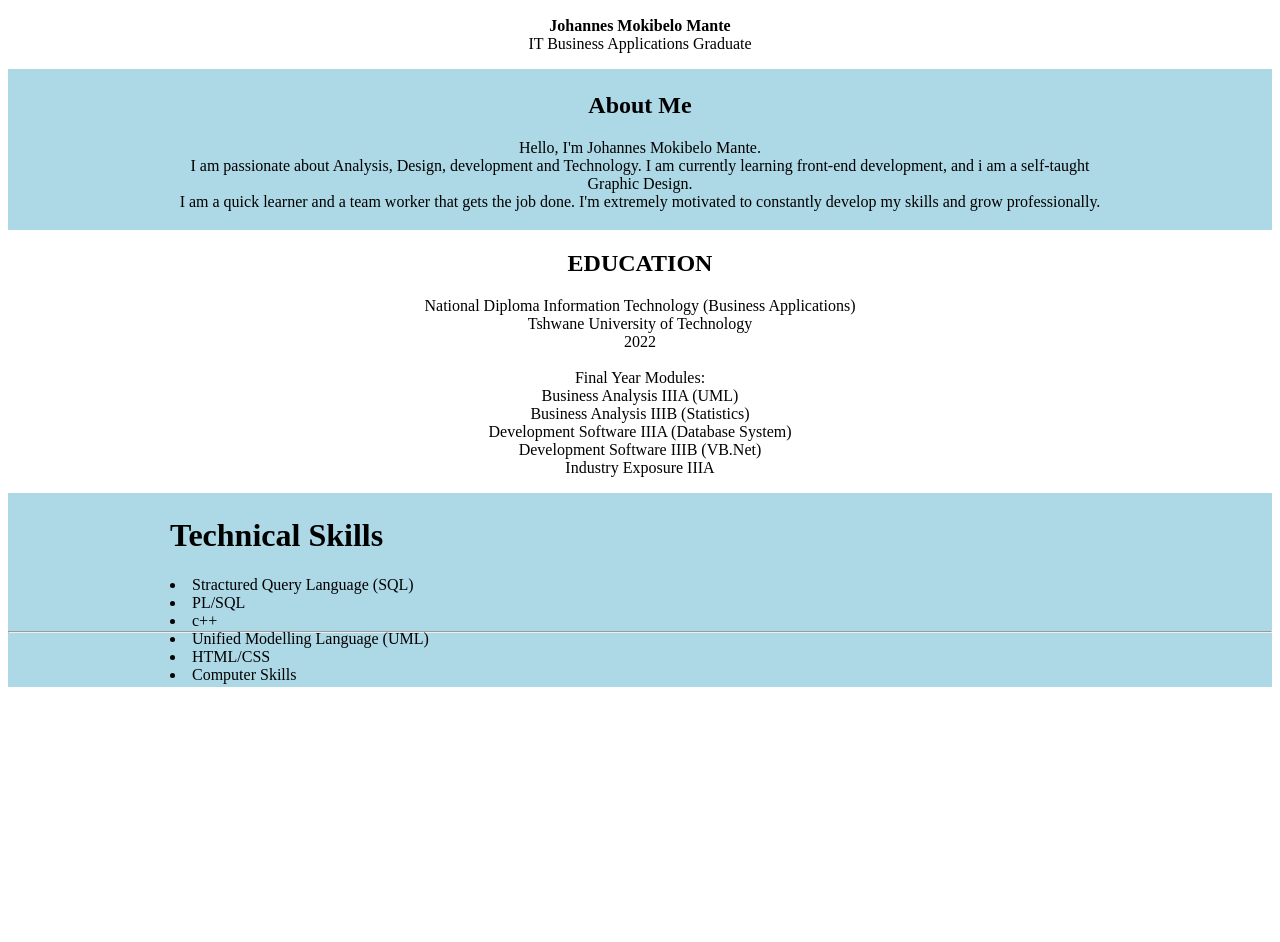
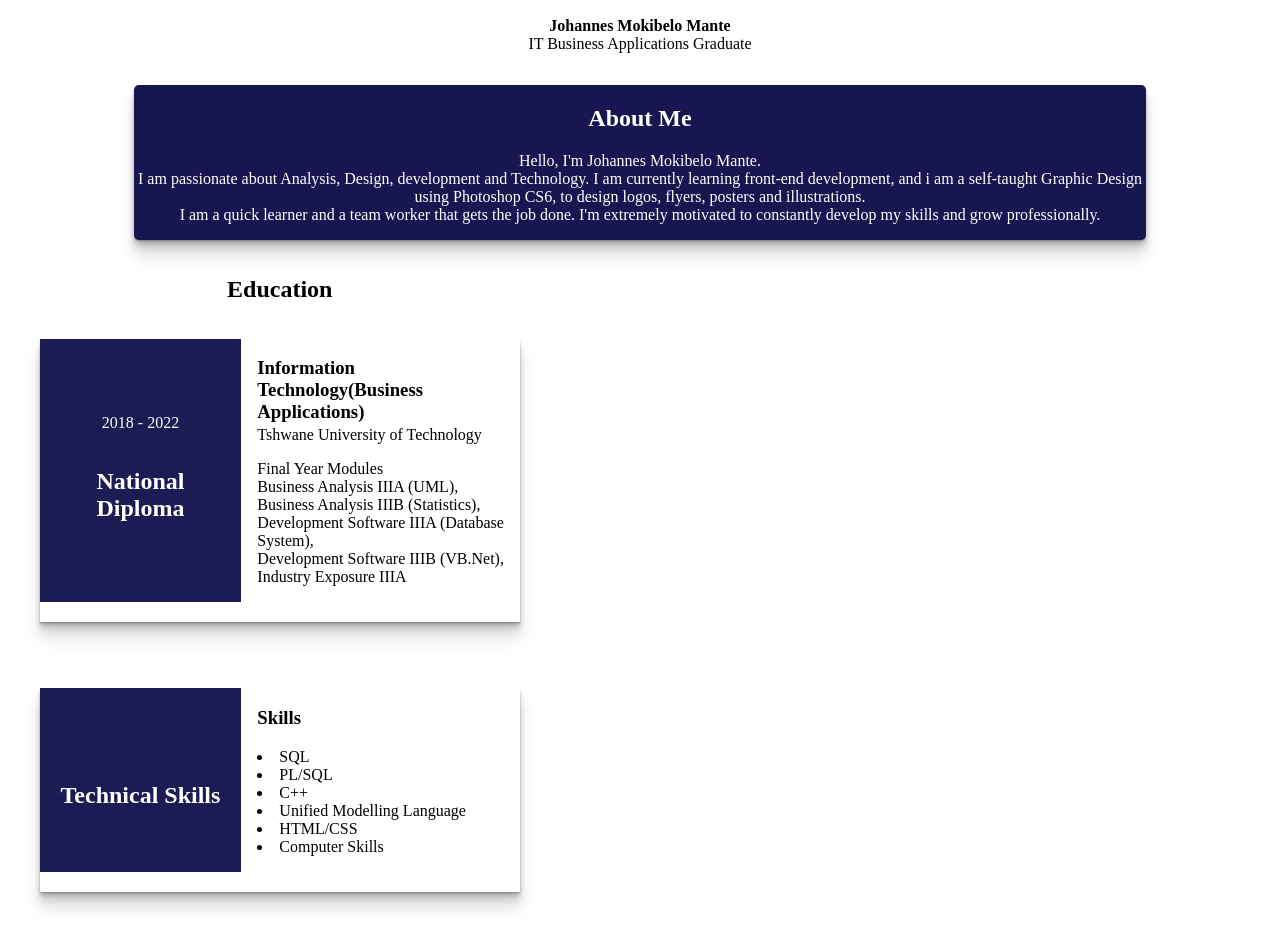
Before and after one commit to mantejohannes/bootcamp2023, a plain HTML site: page about.html in a window 1280 px wide. Shown: the part 360-1302 px from the top of the page. Before the commit the page ends 1047 px from the top, so only its background shows below. Drawn offline with Linux system fonts and the light colour scheme; files whose address does not match are found by name.

Commit message:
second commit

```diff
--- a/about.html
+++ b/about.html
@@ -1,6 +1,10 @@
 <!DOCTYPE html>
 <html>
 <title>About Us</title>
+
+<head>
+  <link rel="stylesheet"  href="./style.css" />
+</head>
 
 <body>
 
@@ -39,8 +43,8 @@
   <main style="height: 100vh; background-color:rgb(255, 255, 255);">
 
 
-
-      <nav align ="center">
+<section class="intro">
+      <div>
           <img
           src="../codetribe/images/me.jpg"
           alt=""
@@ -51,61 +55,70 @@
           <p><b>Johannes Mokibelo Mante</b>
           <br>IT Business Applications Graduate</p>
         </nav>
+</section>
 
-    <nav align="center">
-<table style="width: 100%; height: 100px; background-color: lightblue;">
-      <tr>
-    <td style="padding-left: 20vh; padding-right: 20vh;">
+
+<section class="first" data-aos="zoom-in-down" data-aos-duration="3000">
+  <div id="about">
       <h1>About Me</h1>
-      <p>
-        Hello, I'm Johannes Mokibelo Mante. <br>I am passionate about Analysis, Design, development
+      <p>Hello, I'm Johannes Mokibelo Mante. <br>I am passionate about Analysis, Design, development
         and Technology. I am currently learning front-end development, and
-        i am a self-taught Graphic Design. <br>I am a quick learner and a team worker
+        i am a self-taught Graphic Design using Photoshop CS6, to design logos, flyers, posters and illustrations. <br>I am a quick learner and a team worker
         that gets the job done. I'm extremely motivated to constantly develop my skills and grow professionally.
       </p>
+  </div>
+</section>
 
-    </td>
-    </tr>
-  </table>
+<section class="second">
+  <div class="education" data-aos="fade-right" data-aos-offset="300" data-aos-easing="ease-in-sine" data-aos-duration="3000">
+      <h1>Education</h1>
+      <div class="edu-box">
+          <div class="date">
+              <p>2018 - 2022</p>
+              <h2>National<br> Diploma</h2>
+          </div>
+          <div class="edu-name">
+              <h3>Information Technology(Business Applications)</h3>
+              <p class="p1">Tshwane University of Technology</p>
+              <p>Final Year Modules <br>Business Analysis IIIA (UML),
+                <br> Business Analysis IIIB (Statistics), <br>
+                Development Software IIIA (Database System), <br>
+                Development Software IIIB (VB.Net), <br> Industry Exposure IIIA  </p>
+          </div>
+      </div>
 
-  <h1>EDUCATION</h1>
-  <p>National Diploma Information Technology (Business Applications)<br>
-  Tshwane University of Technology<br>
-  2022<br>
-  <br>
-  Final Year Modules:<br>
-  Business Analysis IIIA (UML)<br>
-  Business Analysis IIIB (Statistics)<br>
-  Development Software IIIA (Database System)<br>
-  Development Software IIIB (VB.Net)<br>
-  Industry Exposure IIIA
+      <div class="edu-box">
+          <div class="date">
+              <p></p>
+              <h2>Technical Skills</h2>
+          </div>
+          <div class="edu-name">
+              <h3>Skills</h3>
 
-  </p>
-</nav>
-  <table style="width: 100%; height: 100px; background-color: lightblue;">
-    <tr>
-  <td style="padding-left: 20vh; padding-right: 20vh;">
-    <h1>Technical Skills</h1>
+              <p><li>SQL</li>
+                <li>PL/SQL</li>
+                <li>C++</li>
+                <li>Unified Modelling Language</li>
+                <li>HTML/CSS</li>
+                <li>Computer Skills</li></p>
+          </div>
+      </div>
+  </div>
 
-    <LI>Stractured Query Language (SQL)</LI>
-    <LI>PL/SQL</LI>
-    <LI>c++</LI>
-    <LI>Unified Modelling Language (UML)</LI>
-    <LI>HTML/CSS</LI>
-    <li>Computer Skills</li>
 
-  </td>
-  </tr>
-</table>
 
+
+    <br>
+    <br>
   </main>
+
+
  <br>
  <br>
+
+
     <!--is footer and it will include all quick links for landing page for our site-->
-<footer>
-  <hr>
 
-</footer>
 
 <br>
  <br>
--- /dev/null
+++ b/style.css
@@ -0,0 +1,145 @@
+nav .bios{
+    background-color: rgb(81, 81, 212);
+    color: white;
+    font-style: italic;
+    padding: 10px;
+
+
+}
+footer table{
+    width: 100%;
+    height: 100%;
+    background-color: rgb(81, 81, 212);
+    padding-bottom: 5vh;
+}
+footer table a{
+
+    border-radius: 50%; object-fit: cover; border: 5px solid rgb(245, 245, 255);
+
+}
+
+nav .navbar{
+    background-color:rgb(81, 81, 212);
+
+  }
+
+
+
+main {
+    width: 100%;
+    background-color: rgb(237, 238, 224);
+
+  }
+
+
+
+ .foot{
+    padding-left: 3vh;
+    padding-top: 30px;
+    padding-bottom: 30px;
+    color: rgb(221, 210, 210);
+    background-color: rgb(96, 96, 160);
+
+}
+
+nav .maincont{
+height: 75vh;
+padding-left: 3vh;
+background-color:lightblue;
+background-image: image();
+color: rgb(0, 0, 0);
+font-weight: bold;
+}
+
+footer p{
+    background-color: lightblue;
+}
+
+
+.intro{
+
+    text-align: center;
+}
+
+
+
+.first{
+    display: flex;
+    background-color: #171651;
+    width: 80%;
+    display: flex;
+    margin: auto;
+    margin-top: 2em;
+    color: #fff;
+    border-radius: 5px;
+    justify-content: space-around;
+    align-items: center;
+    text-align: center;
+    box-shadow: 0 1px 1px rgba(0,0,0,0.12),
+          0 2px 2px rgba(0,0,0,0.12),
+          0 4px 4px rgba(0,0,0,0.12),
+          0 8px 8px rgba(0,0,0,0.12),
+          0 16px 16px rgba(0,0,0,0.12);
+}
+
+
+
+
+
+
+.second{
+    display: flex;
+    justify-content: space-between;
+    width: 95%;
+    margin: auto;
+    margin-top: 1em;
+}
+
+.education{
+    display: flex;
+    justify-content: center;
+    width: 40%;
+    flex-direction: column;
+}
+
+.second h1{
+    text-align: center;
+}
+
+.edu-box{
+    display: flex;
+    box-shadow: 0 1px 1px rgba(0,0,0,0.12),
+    0 2px 2px rgba(0,0,0,0.12),
+    0 4px 4px rgba(0,0,0,0.12),
+    0 8px 8px rgba(0,0,0,0.12),
+    0 16px 16px rgba(0,0,0,0.12);
+    width: 100%;
+    margin-top: 1em;
+    padding-bottom: 20px;
+    margin-bottom: 50px;
+}
+
+.date{
+    background-color: #1b1c54;
+    display: flex;
+    flex-direction: column;
+    justify-content: center;
+    align-items: center;
+    text-align: center;
+    width: 45%;
+    color: #fff;
+}
+
+.edu-name{
+    padding-left: 1em;
+    padding-right: 1em;
+    width: 55%;
+}
+
+.edu-name .p1{
+    margin-top: -1em;
+}
+
+.edu-name .p2{
+    margin-top:-9px;
+}
```
Also changed, not shown: contactus.html (+38 -22 lines), index.html (+27 -16 lines), 2 other files.
